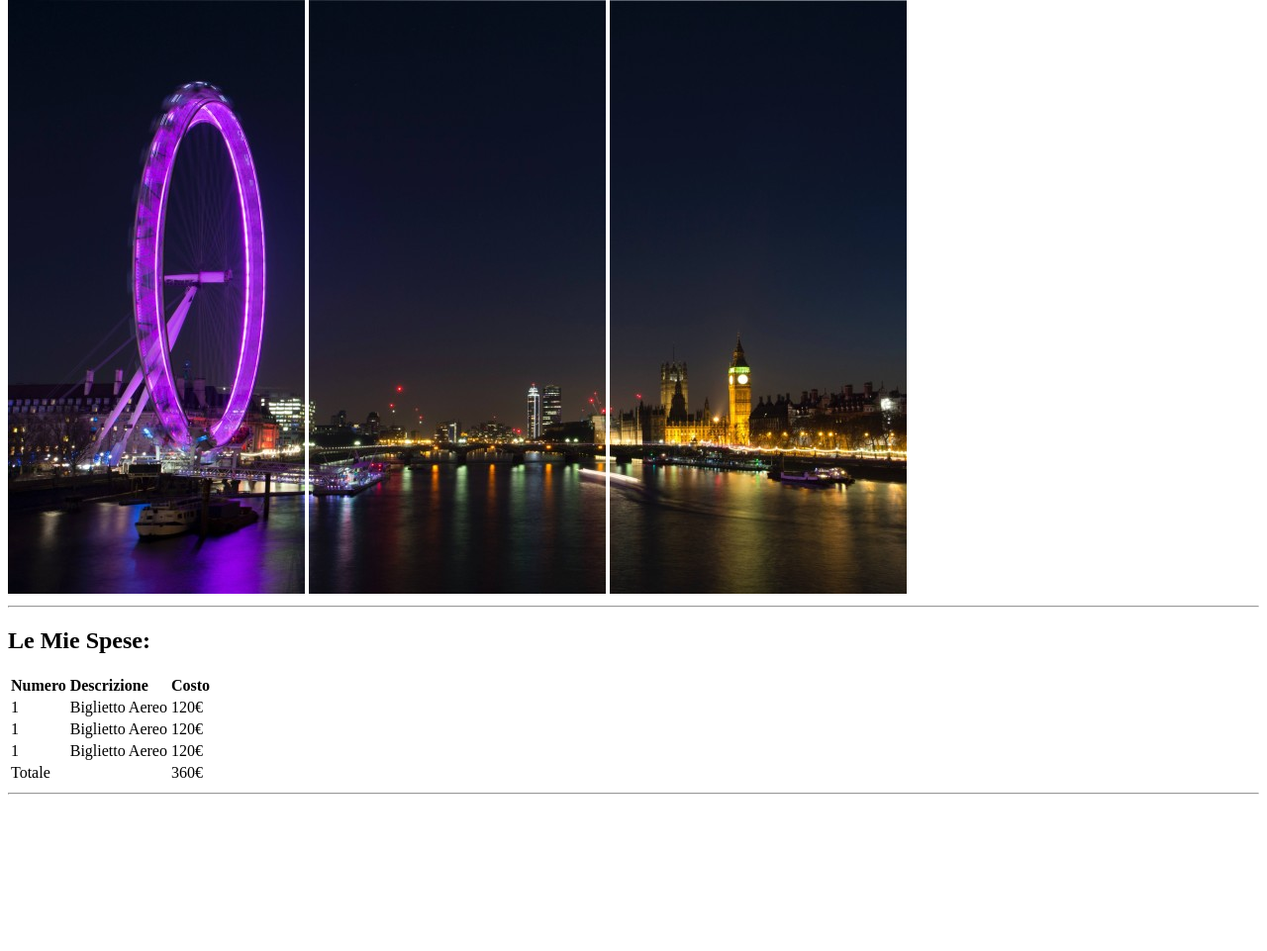
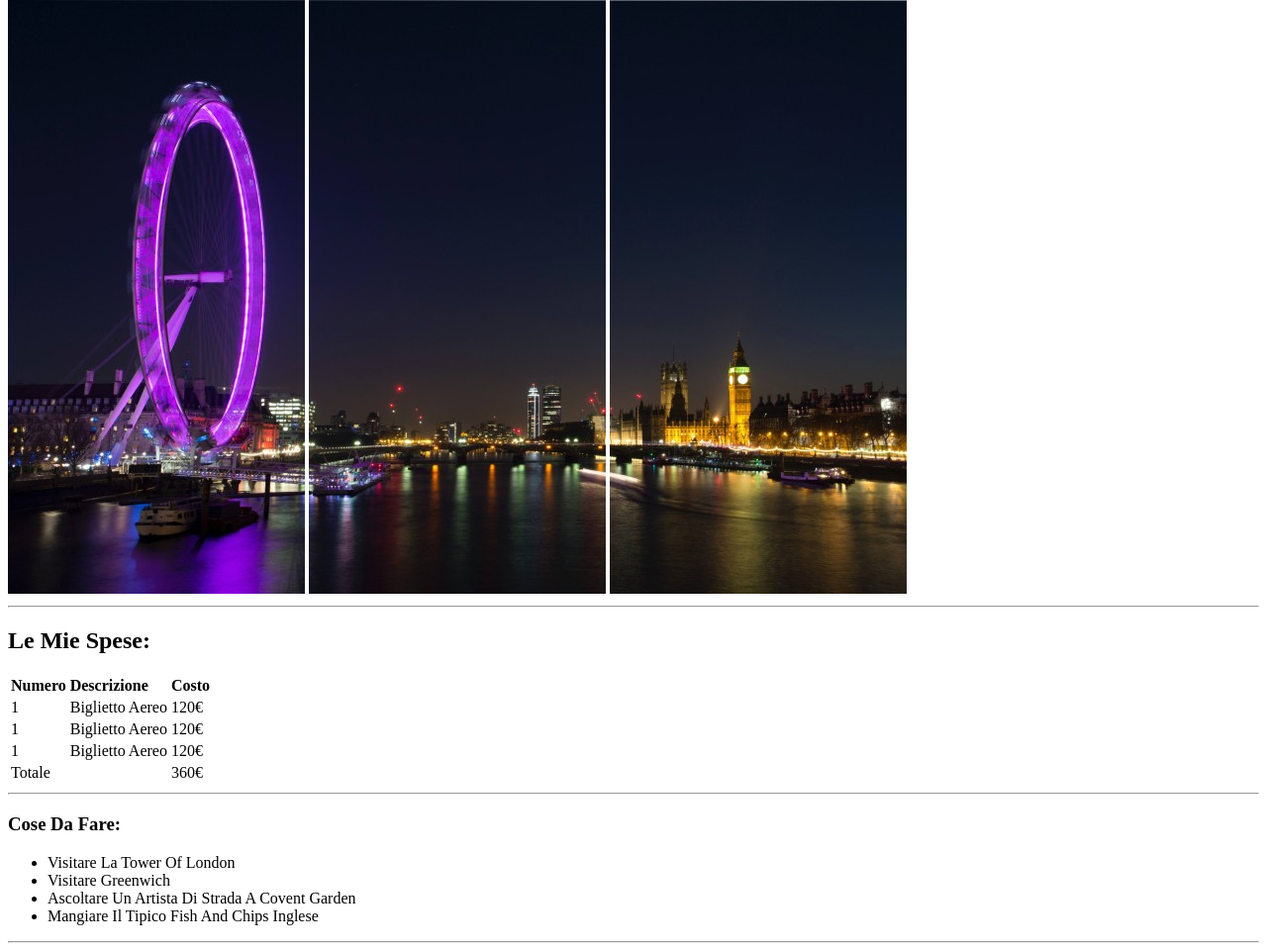
Before and after one commit to AleDelCampo/html-london-trip, a plain HTML site: page index.html in a window 1280 px wide. Shown: the part 66-1027 px from the top of the page at 99% size. Before the commit the page ends 877 px from the top, so only its background shows below. Drawn offline with Linux system fonts and the light colour scheme.

Commit message:
Lista cose da fare

```diff
--- a/index.html
+++ b/index.html
@@ -43,7 +43,14 @@
                 </table>
                 <hr>
 
-
+                <h3>Cose Da Fare:</h3>
+                <ul>
+                    <li>Visitare La Tower Of London</li>
+                    <li>Visitare Greenwich</li>
+                    <li>Ascoltare Un Artista Di Strada A Covent Garden</li>
+                    <li>Mangiare Il Tipico Fish And Chips Inglese</li>
+                </ul>
+                <hr>
 
 
 
```
